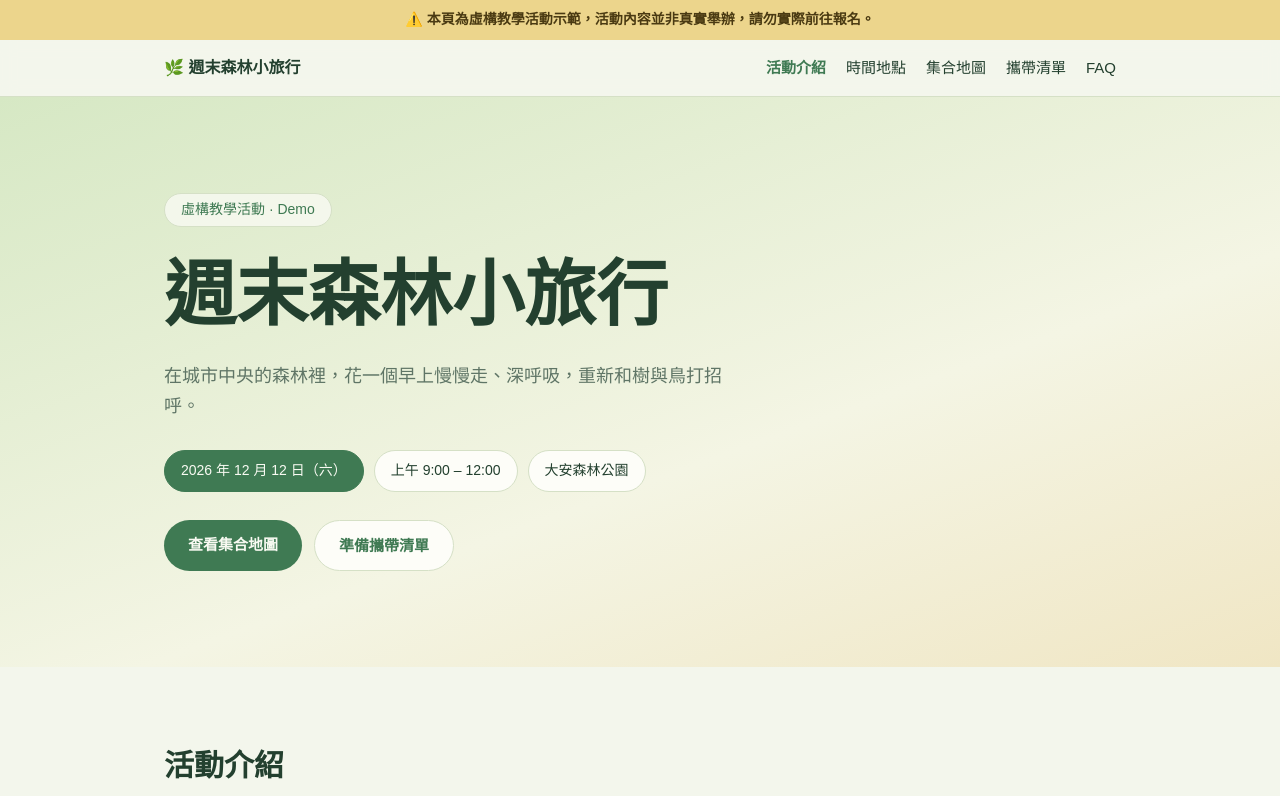
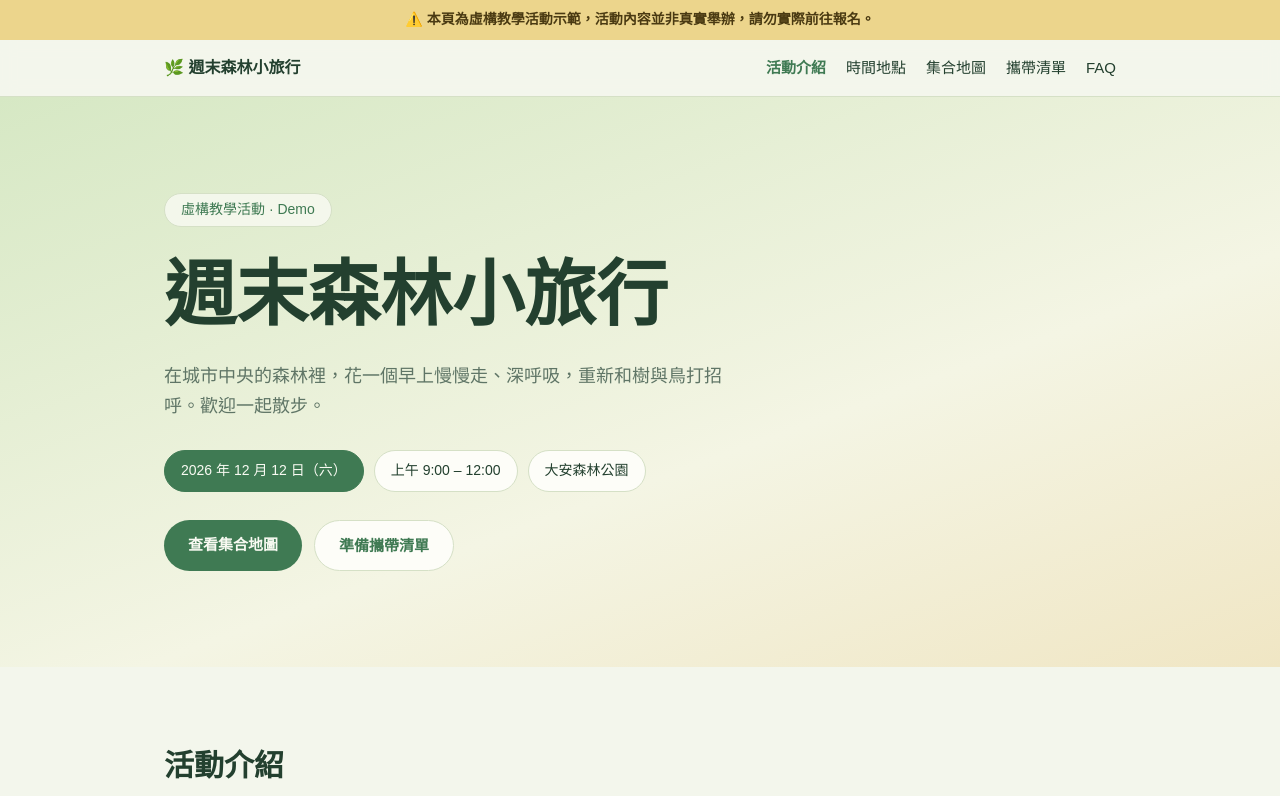
Before and after one commit to mosful/event-page, a plain HTML site: page docs/index.html in a window 1280 px wide. Shown: the top 796 px of the page. Drawn offline with Linux system fonts and the light colour scheme.

Commit message:
副標新增歡迎一起散步

```diff
--- a/docs/index.html
+++ b/docs/index.html
@@ -89,7 +89,7 @@ footer{border-top:1px solid var(--border);padding:40px 0;text-align:center;font-
  <div class="wrap">
   <span class="tag">虛構教學活動 · Demo</span>
   <h1>週末森林小旅行</h1>
-  <p class="lead">在城市中央的森林裡，花一個早上慢慢走、深呼吸，重新和樹與鳥打招呼。</p>
+  <p class="lead">在城市中央的森林裡，花一個早上慢慢走、深呼吸，重新和樹與鳥打招呼。歡迎一起散步。</p>
   <div class="pills">
    <span class="pill main">2026 年 12 月 12 日（六）</span>
    <span class="pill">上午 9:00 – 12:00</span>
```
